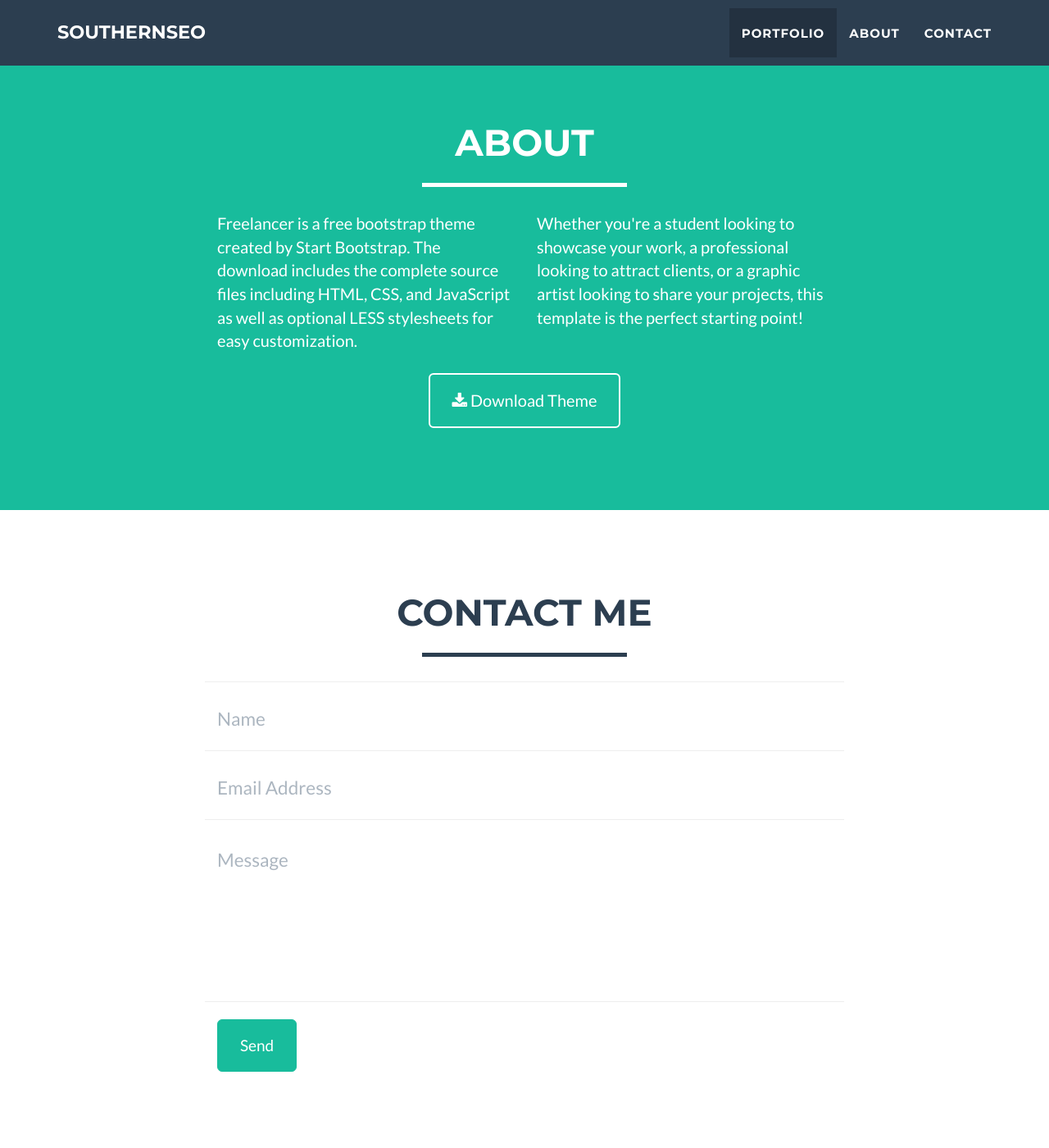
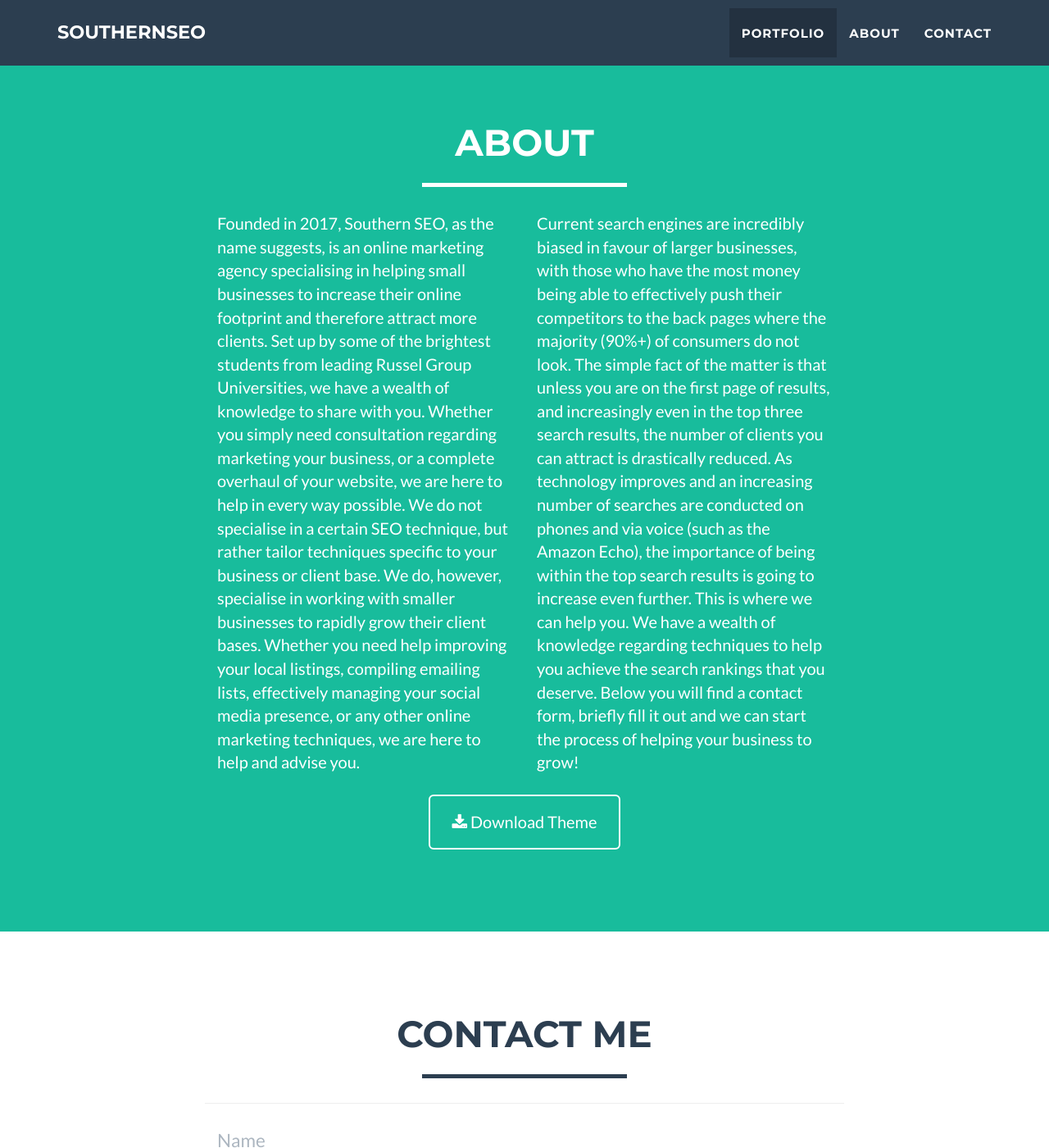
Before and after one commit to southern-seo/SouthernSEO.github.io, a Jekyll site: the page built from index.html, in a window 1280 px wide and 1400 px high, scrolled down 1616 px. Shown: the whole window at 82% size. Built offline with Jekyll 4.4.1, drawn with Linux system fonts in a browser that asks for light colours.

Commit message:
Update about.html

```diff
--- a/_includes/about.html
+++ b/_includes/about.html
@@ -9,10 +9,10 @@
             </div>
             <div class="row">
                 <div class="col-lg-4 col-lg-offset-2">
-                    <p>Freelancer is a free bootstrap theme created by Start Bootstrap. The download includes the complete source files including HTML, CSS, and JavaScript as well as optional LESS stylesheets for easy customization.</p>
+                    <p>Founded in 2017, Southern SEO, as the name suggests, is an online marketing agency specialising in helping small businesses to increase their online footprint and therefore attract more clients. Set up by some of the brightest students from leading Russel Group Universities, we have a wealth of knowledge to share with you. Whether you simply need consultation regarding marketing your business, or a complete overhaul of your website, we are here to help in every way possible. We do not specialise in a certain SEO technique, but rather tailor techniques specific to your business or client base. We do, however, specialise in working with smaller businesses to rapidly grow their client bases. Whether you need help improving your local listings, compiling emailing lists, effectively managing your social media presence, or any other online marketing techniques, we are here to help and advise you.</p>
                 </div>
                 <div class="col-lg-4">
-                    <p>Whether you're a student looking to showcase your work, a professional looking to attract clients, or a graphic artist looking to share your projects, this template is the perfect starting point! </p>
+                    <p>Current search engines are incredibly biased in favour of larger businesses, with those who have the most money being able to effectively push their competitors to the back pages where the majority (90%+) of consumers do not look. The simple fact of the matter is that unless you are on the first page of results, and increasingly even in the top three search results, the number of clients you can attract is drastically reduced. As technology improves and an increasing number of searches are conducted on phones and via voice (such as the Amazon Echo), the importance of being within the top search results is going to increase even further. This is where we can help you. We have a wealth of knowledge regarding techniques to help you achieve the search rankings that you deserve. Below you will find a contact form, briefly fill it out and we can start the process of helping your business to grow! </p>
                 </div>
                 <div class="col-lg-8 col-lg-offset-2 text-center">
                     <a href="#" class="btn btn-lg btn-outline">
```
